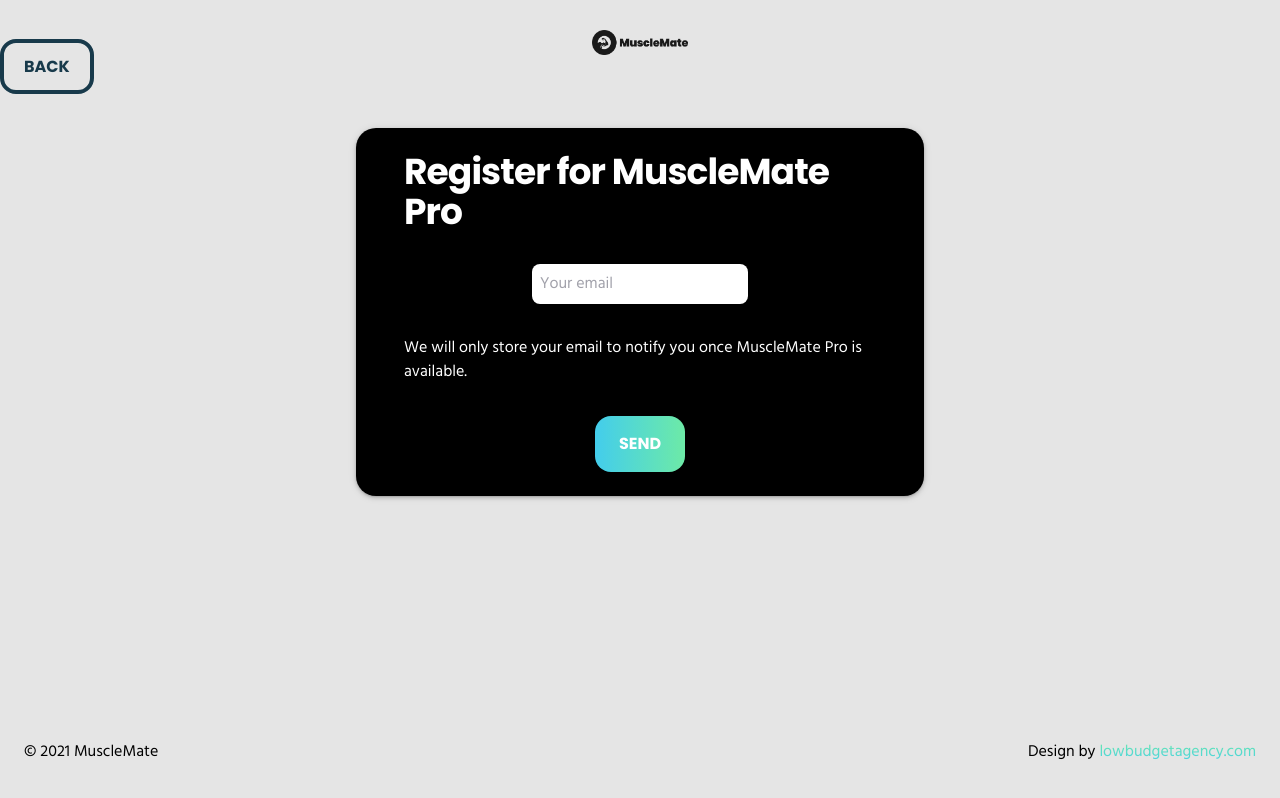
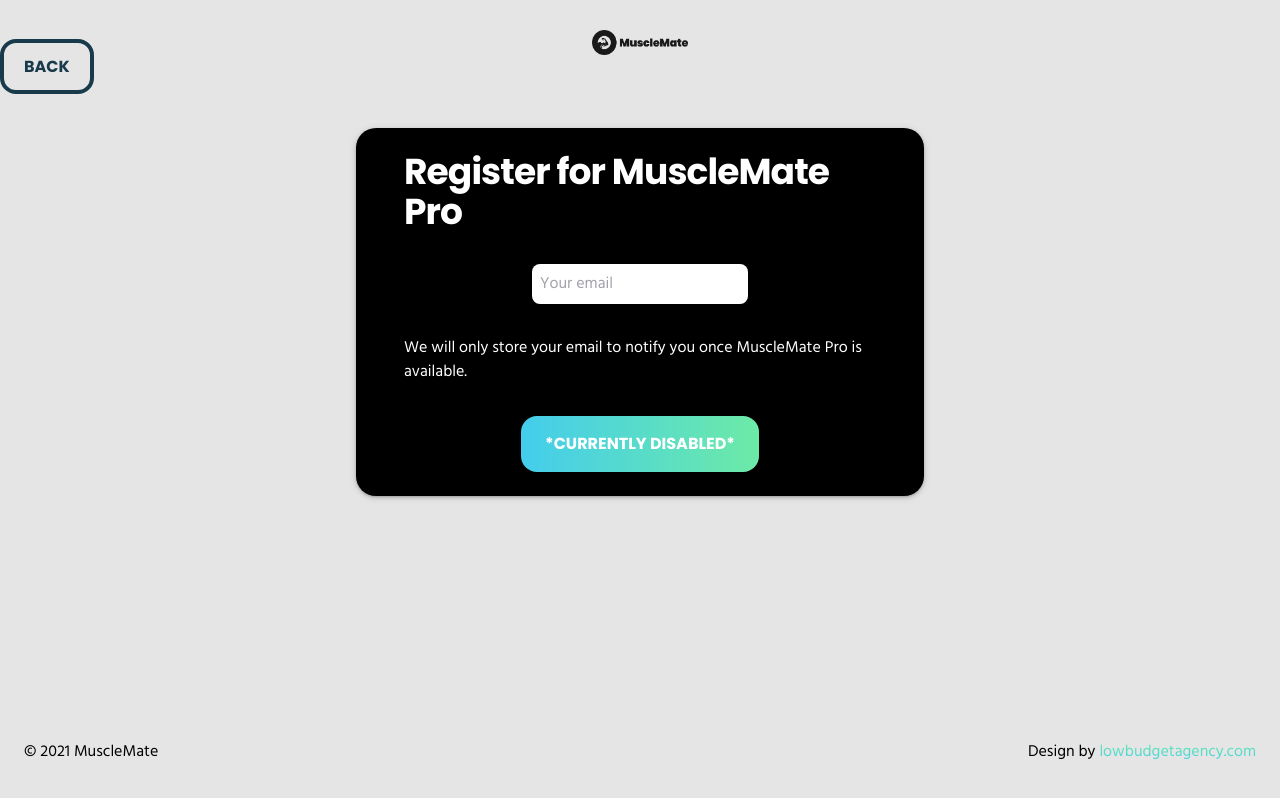
Before and after one commit to pascalwengerter/musclemate-frontend, a Vue app: page /pro/signup in a window 1280 px wide. Built offline with nearby package versions, Linux system fonts and the light colour scheme.

Commit message:
Add compressed assets, fix exercise duration, style error page, disable signup form

```diff
--- a/src/views/pro/SignUp.vue
+++ b/src/views/pro/SignUp.vue
@@ -6,7 +6,7 @@
         <form action="">
             <input class="mx-auto block my-8" type="email" name="email" id="email" placeholder="Your email">
             <p class="my-8">We will only store your email to notify you once MuscleMate Pro is available.</p>
-            <input class="btn btn-gradient block mx-auto" type="submit" value="Send">
+            <button disabled class="btn btn-gradient block mx-auto" type="submit">*Currently disabled*</button>
         </form>
     </ProCard>
 </template>
--- a/src/views/static/NotFound.vue
+++ b/src/views/static/NotFound.vue
@@ -1,4 +1,6 @@
 <template>
-  <h1>Oops, it looks like the page you're looking for doesn't exist.</h1>
-  <router-link class="btn btn-gradient" to="/">Back to start</router-link>
+  <WorkoutCard>
+    <h1>Oops, it looks like the page you're looking for doesn't exist.</h1>
+    <router-link class="btn btn-gradient mx-auto table my-12" to="/">Back to start</router-link>
+  </WorkoutCard>
 </template>
--- a/src/views/workout/Run.vue
+++ b/src/views/workout/Run.vue
@@ -70,7 +70,7 @@
     methods: {
         async runWorkout(exerciseList, index) {
             store.state.workout.finished = false
-            let second = 50
+            let second = 1000
 
             for(var prop in this.workout) {
                 this.currentExercise = exerciseList[index].name
```
Also changed, not shown: src/assets/images/home_logo.png, 1 other file (tests, documents, lock files or other folders).
